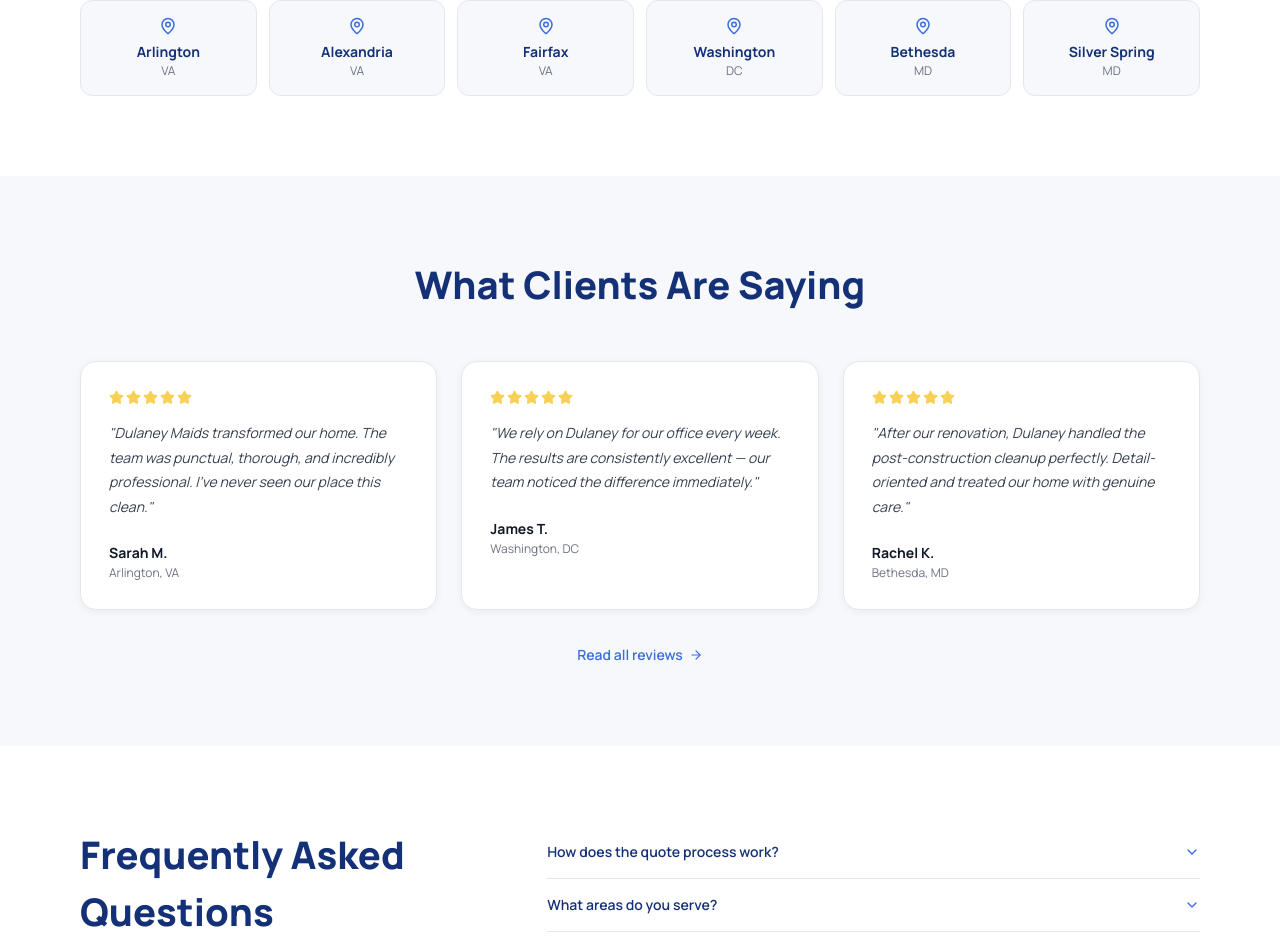
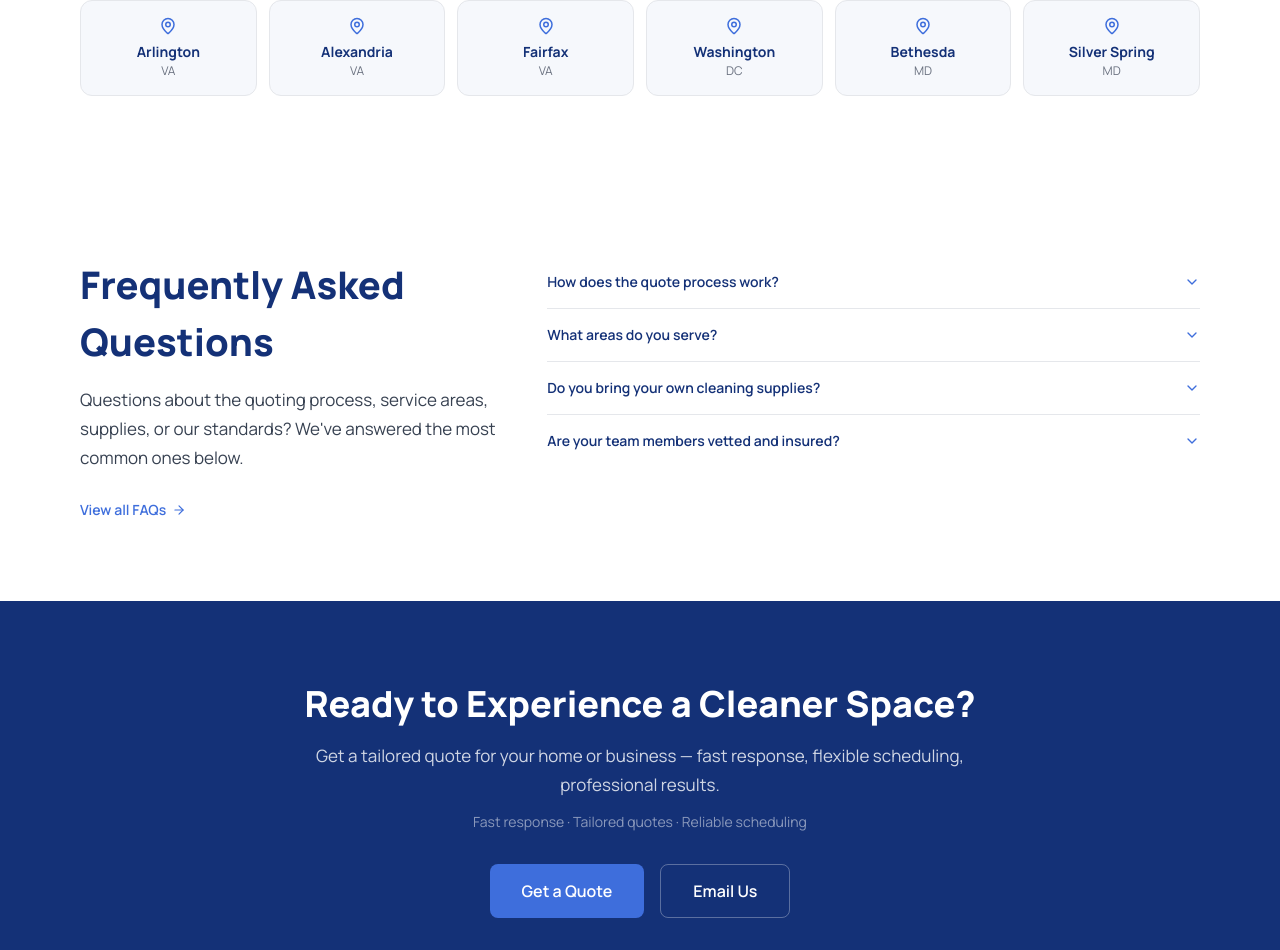
Before and after one commit to mjacobg2002-ant/DulaneyMaids, a React (Vite) app: page / in a window 1280 px wide. Shown: the part 3078-4028 px from the top of the page. Built offline with nearby package versions, Linux system fonts and the light colour scheme.

Commit message:
Update Home.tsx

```diff
--- a/src/app/pages/Home.tsx
+++ b/src/app/pages/Home.tsx
@@ -543,8 +543,8 @@
         </div>
       </section>
 
-      {/* ─── Testimonials ─────────────────────────────────────── */}
-      <section className="py-20 bg-[#F6F8FC]">
+      {/* ─── Testimonials (hidden) ────────────────────────────── */}
+      {false && <section className="py-20 bg-[#F6F8FC]">
         <div className="max-w-[1200px] mx-auto px-6 lg:px-10">
           <motion.div className="text-center mb-12" {...motionProps()}>
             <h2
@@ -581,17 +581,8 @@
             ))}
           </motion.div>
 
-          <motion.div className="text-center mt-8" {...motionProps(0.1)}>
-            <Link
-              to="/reviews"
-              style={{ fontWeight: 600, color: '#3E6EDC' }}
-              className="text-sm hover:opacity-80 transition-opacity inline-flex items-center gap-1.5"
-            >
-              Read all reviews <ArrowRight size={14} />
-            </Link>
-          </motion.div>
         </div>
-      </section>
+      </section>}
 
       {/* ─── FAQ Preview ──────────────────────────────────────── */}
       <section className="py-20 bg-white">
```
